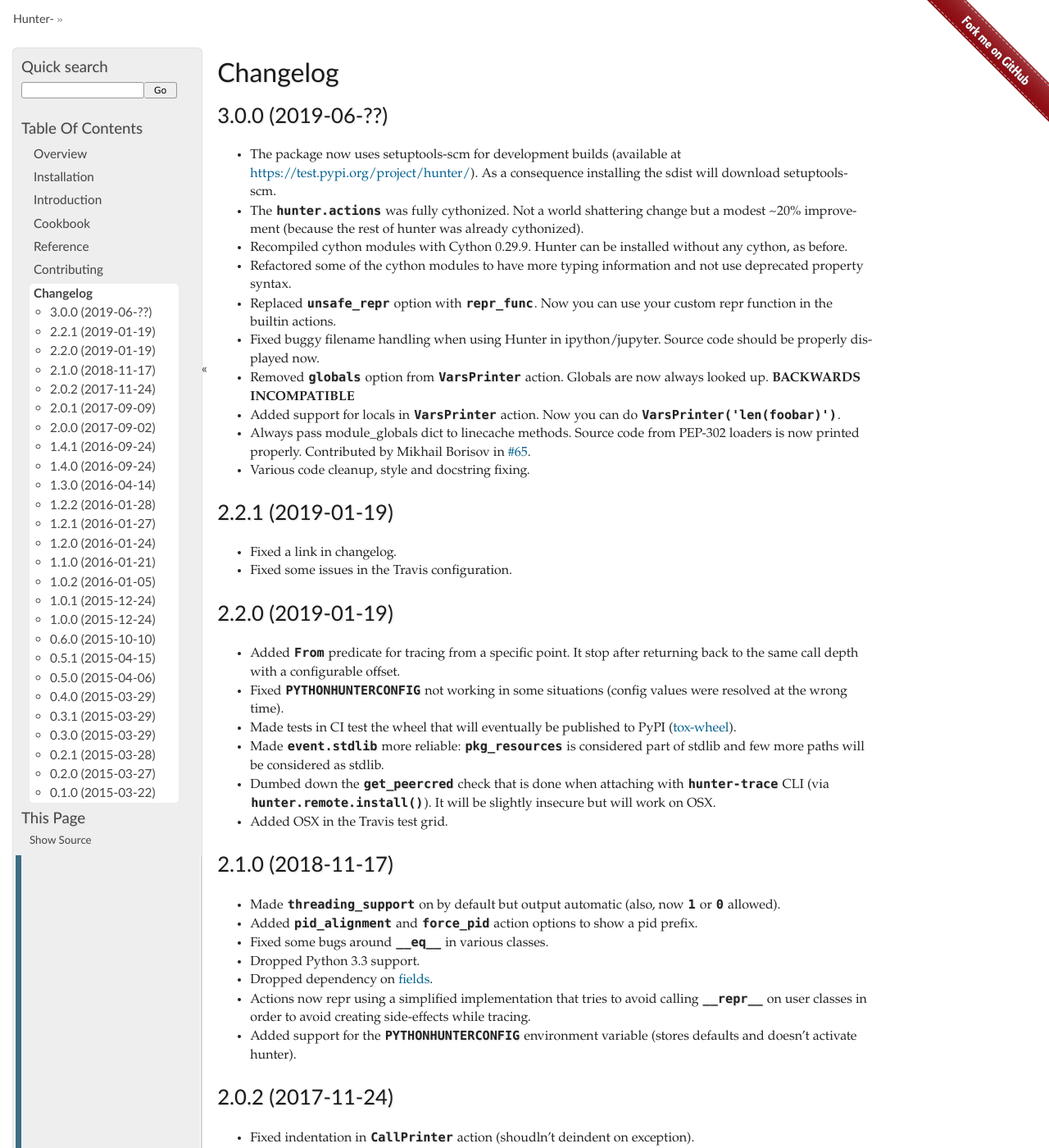
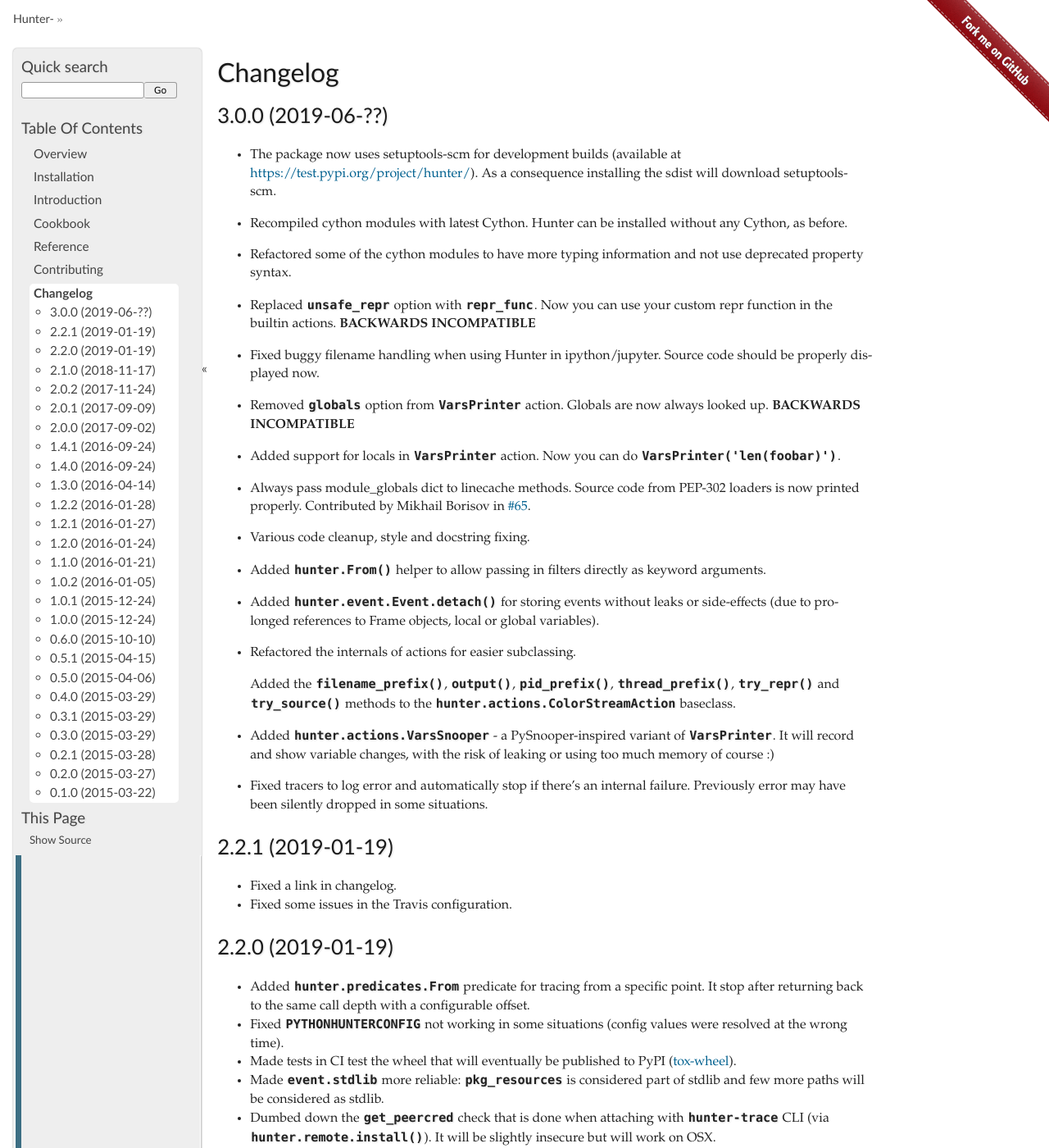
Before and after one commit to ionelmc/python-hunter, a Sphinx documentation site: the page built from docs/changelog.rst, in a window 1280 px wide and 1400 px high. Shown: the whole window at 82% size. Built offline with Sphinx 7.4.7, drawn with Linux system fonts in a browser that asks for light colours; pages that are not in the unit, such as notebooks, are missing from menus; some of the changed text lies outside the part shown.

Commit message:
Various doc fixes.

```diff
--- a/CHANGELOG.rst
+++ b/CHANGELOG.rst
@@ -7,17 +7,33 @@
 
 * The package now uses setuptools-scm for development builds (available at https://test.pypi.org/project/hunter/). As a
   consequence installing the sdist will download setuptools-scm.
-* The ``hunter.actions`` was fully cythonized. Not a world shattering change but a modest ~20% improvement (because the
-  rest of hunter was already cythonized).
-* Recompiled cython modules with Cython 0.29.9. Hunter can be installed without any cython, as before.
+* Recompiled cython modules with latest Cython. Hunter can be installed without any Cython, as before.
 * Refactored some of the cython modules to have more typing information and not use deprecated property syntax.
 * Replaced ``unsafe_repr`` option with ``repr_func``. Now you can use your custom repr function in the builtin actions.
+  **BACKWARDS INCOMPATIBLE**
 * Fixed buggy filename handling when using Hunter in ipython/jupyter. Source code should be properly displayed now.
 * Removed ``globals`` option from ``VarsPrinter`` action. Globals are now always looked up. **BACKWARDS INCOMPATIBLE**
 * Added support for locals in ``VarsPrinter`` action. Now you can do ``VarsPrinter('len(foobar)')``.
 * Always pass module_globals dict to linecache methods. Source code from PEP-302 loaders is now printed properly.
   Contributed by Mikhail Borisov in `#65 <https://github.com/ionelmc/python-hunter/pull/65>`_.
 * Various code cleanup, style and docstring fixing.
+* Added :func:`hunter.From` helper to allow passing in filters directly as keyword arguments.
+* Added :meth:`hunter.event.Event.detach` for storing events without leaks or side-effects (due to prolonged references
+  to Frame objects, local or global variables).
+* Refactored the internals of actions for easier subclassing.
+
+  Added the
+  :meth:`~hunter.actions.ColorStreamAction.filename_prefix`,
+  :meth:`~hunter.actions.ColorStreamAction.output`,
+  :meth:`~hunter.actions.ColorStreamAction.pid_prefix`,
+  :meth:`~hunter.actions.ColorStreamAction.thread_prefix`,
+  :meth:`~hunter.actions.ColorStreamAction.try_repr` and
+  :meth:`~hunter.actions.ColorStreamAction.try_source` methods
+  to the :class:`hunter.actions.ColorStreamAction` baseclass.
+* Added :class:`hunter.actions.VarsSnooper` - a PySnooper-inspired variant of :class:`~hunter.actions.VarsPrinter`. It
+  will record and show variable changes, with the risk of leaking or using too much memory of course :)
+* Fixed tracers to log error and automatically stop if there's an internal failure. Previously error may have been
+  silently dropped in some situations.
 
 2.2.1 (2019-01-19)
 ------------------
@@ -28,8 +44,8 @@
 2.2.0 (2019-01-19)
 ------------------
 
-* Added ``From`` predicate for tracing from a specific point. It stop after returning back to the same call depth with
-  a configurable offset.
+* Added :class:`hunter.predicates.From` predicate for tracing from a specific point. It stop after returning back to the
+  same call depth with a configurable offset.
 * Fixed ``PYTHONHUNTERCONFIG`` not working in some situations (config values were resolved at the wrong time).
 * Made tests in CI test the wheel that will eventually be published to PyPI
   (`tox-wheel <https://pypi.org/project/tox-wheel/>`_).
@@ -54,7 +70,7 @@
 2.0.2 (2017-11-24)
 ------------------
 
-* Fixed indentation in ``CallPrinter`` action (shoudln't deindent on exception).
+* Fixed indentation in :class:`hunter.actions.CallPrinter` action (shouldn't deindent on exception).
 * Fixed option filtering in Cython Query implementation (filtering on ``tracer`` was allowed by mistake).
 * Various fixes to docstrings and docs.
 
@@ -66,14 +82,15 @@
 2.0.0 (2017-09-02)
 ------------------
 
-* Added the ``Event.count`` and ``Event.calls`` attributes.
+* Added the :attr:`hunter.event.Event.count` and :attr:`hunter.event.Event.calls`` attributes.
 * Added the ``lt``/``lte``/``gt``/``gte`` lookups.
 * Added convenience aliases for ``startswith`` (``sw``), ``endswith`` (``ew``), ``contains`` (``has``)
   and ``regex`` (``rx``).
-* Added a convenience ``hunter.wrap`` decorator to start tracing around a function.
+* Added a convenience :func:`hunter.wrap` decorator to start tracing around a function.
 * Added support for remote tracing (with two backends: `manhole <https://pypi.python.org/pypi/manhole>`__ and GDB) via
   the ``hunter-trace`` bin. Note: **Windows is NOT SUPPORTED**.
-* Changed the default action to ``CallPrinter``. You'll need to use ``action=CodePrinter`` if you want the old output.
+* Changed the default action to :class:`hunter.actions.CallPrinter`.
+  You'll need to use ``action=CodePrinter`` if you want the old output.
 
 1.4.1 (2016-09-24)
 ------------------
@@ -89,13 +106,15 @@
 1.3.0 (2016-04-14)
 ------------------
 
-* Added ``Event.thread``.
-* Added ``Event.threadid`` and ``Event.threadname`` (available for filtering with ``Q`` objects).
-* Added ``threading_support`` argument to ``hunter.trace``: makes new threads be traced and changes action output to include
-  threadname.
-* Added support for using `pdb++ <https://pypi.python.org/pypi/pdbpp>`_ in the ``Debugger`` action.
-* Added support for using `manhole <https://pypi.python.org/pypi/manhole>`_ via a new ``Manhole`` action.
-* Made the ``handler`` a public but readonly property of ``Tracer`` objects.
+* Added :attr:`hunter.event.Event.thread`.
+* Added :attr:`hunter.event.Event.threadid` and :attr:`hunter.event.Event.threadname`
+  (available for filtering with :func:`hunter.Q`).
+* Added :attr:`hunter.event.Event.threading_support` argument to :func:`hunter.trace`.
+  It makes new threads be traced and changes action output to include thread name.
+* Added support for using `pdb++ <https://pypi.python.org/pypi/pdbpp>`_ in the :class:`hunter.actions.Debugger` action.
+* Added support for using `manhole <https://pypi.python.org/pypi/manhole>`_ via a new :class:`hunter.actions.Manhole`
+  action.
+* Made the :attr:`hunter.event.Event.handler` a public but readonly property.
 
 
 1.2.2 (2016-01-28)
@@ -107,15 +126,16 @@
 1.2.1 (2016-01-27)
 ------------------
 
-* Fix "KeyError: 'normal'" bug in ``CallPrinter``. Create the NO_COLORS dict from the COLOR dicts. Some keys were missing.
+* Fix "KeyError: 'normal'" bug in :class:`hunter.actions.CallPrinter`. Create the NO_COLORS dict from the COLOR dicts.
+  Some keys were missing.
 
 1.2.0 (2016-01-24)
 ------------------
 
-* Fixed printouts of objects that return very large string in ``__repr__()``. Trimmed to 512. Configurable in actions with the
-  ``repr_limit`` option.
-* Improved validation of ``VarsPrinter``'s initializer.
-* Added a ``CallPrinter`` action.
+* Fixed printouts of objects that return very large string in ``__repr__()``. Trimmed to 512. Configurable in actions
+  with the ``repr_limit`` option.
+* Improved validation of :class:`hunter.actions.VarsPrinter`'s initializer.
+* Added a :class:`hunter.actions.CallPrinter` action.
 
 1.1.0 (2016-01-21)
 ------------------
@@ -162,8 +182,9 @@
 ------------------
 
 * Added a ``clear_env_var`` option on the tracer (disables tracing in subprocess).
-* Added ``force_colors`` option on :class:`VarsPrinter` and :class:`CodePrinter`.
-* Allowed setting the `stream` to a file name (option on :class:`VarsPrinter` and :class:`CodePrinter`).
+* Added ``force_colors`` option on :class:`hunter.actions.VarsPrinter` and :class:`hunter.actions.CodePrinter`.
+* Allowed setting the `stream` to a file name (option on :class:`hunter.actions.VarsPrinter` and
+  :class:`hunter.actions.CodePrinter`).
 * Bumped up the filename alignment to 40 cols.
 * If not merging then `self` is not kept as a previous tracer anymore.
   Closes `#16 <https://github.com/ionelmc/python-hunter/issues/16>`_.
@@ -179,18 +200,18 @@
 0.5.1 (2015-04-15)
 ------------------
 
-* Fixed :obj:`Event.globals` to actually be the dict of global vars (it was just the locals).
+* Fixed :attr:`hunter.event.Event.globals` to actually be the dict of global vars (it was just the locals).
 
 0.5.0 (2015-04-06)
 ------------------
 
-* Fixed :class:`And` and :class:`Or` "single argument unwrapping".
+* Fixed :func:`hunter.And` and :func:`hunter.Or` "single argument unwrapping".
 * Implemented predicate compression. Example: ``Or(Or(a, b), c)`` is converted to ``Or(a, b, c)``.
-* Renamed the :obj:`Event.source` to :obj:`Event.fullsource`.
-* Added :obj:`Event.source` that doesn't do any fancy sourcecode tokenization.
-* Fixed :obj:`Event.fullsource` return value for situations where the tokenizer would fail.
+* Renamed :attr:`hunter.event.Event.source` to :attr:`hunter.event.Event.fullsource`.
+* Added :attr:`hunter.event.Event.source` that doesn't do any fancy sourcecode tokenization.
+* Fixed :attr:`hunter.event.Event.fullsource` return value for situations where the tokenizer would fail.
 * Made the print function available in the ``PYTHONHUNTER`` env var payload.
-* Added a __repr__ for :class:`Event`.
+* Added a __repr__ for :class:`hunter.event.Event`.
 
 0.4.0 (2015-03-29)
 ------------------
@@ -221,20 +242,21 @@
 ------------------
 
 * Added missing color entry for exception events.
-* Added :obj:`Event.line` property. It returns the source code for the line being run.
+* Added :attr:`hunter.event.Event.line` property. It returns the source code for the line being run.
 
 0.2.0 (2015-03-27)
 ------------------
 
 * Added color support (and ``colorama`` as dependency).
-* Added support for expressions in :class:`VarsPrinter`.
+* Added support for expressions in :class:`hunter.actions.VarsPrinter`.
 * Breaking changes:
 
-  * Renamed ``F`` to :obj:`Q`. And :obj:`Q` is now just a convenience wrapper for :class:`Query`.
+  * Renamed ``F`` to :func:`hunter.Q`. And :func:`hunter.Q` is now just a convenience wrapper for
+    :class:`hunter.predicates.Query`.
   * Renamed the ``PYTHON_HUNTER`` env variable to ``PYTHONHUNTER``.
-  * Changed :class:`When` to take positional arguments.
+  * Changed :class:`hunter.predicates.When` to take positional arguments.
   * Changed output to show 2 path components (still not configurable).
-  * Changed :class:`VarsPrinter` to take positional arguments for the names.
+  * Changed :class:`hunter.actions.VarsPrinter` to take positional arguments for the names.
 * Improved error reporting for env variable activation (``PYTHONHUNTER``).
 * Fixed env var activator (the ``.pth`` file) installation with ``setup.py install`` (the "egg installs") and
   ``setup.py develop``/``pip install -e`` (the "egg links").
--- a/docs/reference.rst
+++ b/docs/reference.rst
@@ -38,6 +38,7 @@
 
     hunter.actions.CallPrinter
     hunter.actions.CodePrinter
+    hunter.actions.ColorStreamAction
     hunter.actions.Debugger
     hunter.actions.Manhole
     hunter.actions.VarsPrinter
@@ -106,11 +107,15 @@
 Actions
 -------
 
-.. autoclass:: hunter.actions.CallPrinter(stream=sys.stderr, filename_alignment=40, force_colors=False, repr_limit=512)
+.. autoclass:: hunter.actions.ColorStreamAction(stream=sys.stderr, force_colors=False, force_pid=False, filename_alignment=40, thread_alignment=12, pid_alignment=9, repr_limit=1024, repr_func='safe_repr')
     :members:
     :special-members:
 
-.. autoclass:: hunter.actions.CodePrinter(stream=sys.stderr, filename_alignment=40, force_colors=False, repr_limit=512)
+.. autoclass:: hunter.actions.CallPrinter(stream=sys.stderr, force_colors=False, force_pid=False, filename_alignment=40, thread_alignment=12, pid_alignment=9, repr_limit=1024, repr_func='safe_repr')
+    :members:
+    :special-members:
+
+.. autoclass:: hunter.actions.CodePrinter(stream=sys.stderr, force_colors=False, force_pid=False, filename_alignment=40, thread_alignment=12, pid_alignment=9, repr_limit=1024, repr_func='safe_repr')
     :members:
     :special-members:
 
@@ -122,7 +127,7 @@
     :members:
     :special-members:
 
-.. autoclass:: hunter.actions.VarsPrinter(name, [name, [name, [...]]], stream=sys.stderr, filename_alignment=40, force_colors=False, repr_limit=512)
+.. autoclass:: hunter.actions.VarsPrinter(name, [name, [name, [...]]], stream=sys.stderr, force_colors=False, force_pid=False, filename_alignment=40, thread_alignment=12, pid_alignment=9, repr_limit=1024, repr_func='safe_repr')
     :members:
     :special-members:
 
```
Also changed, not shown: 2 other files.
